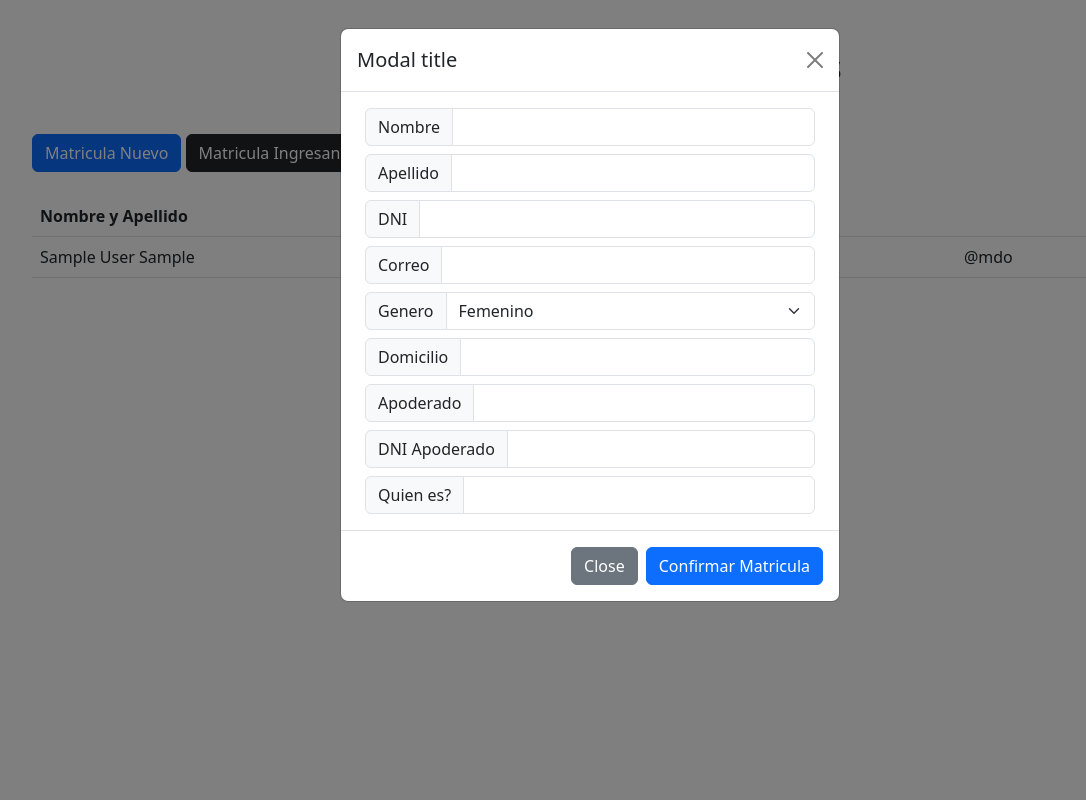
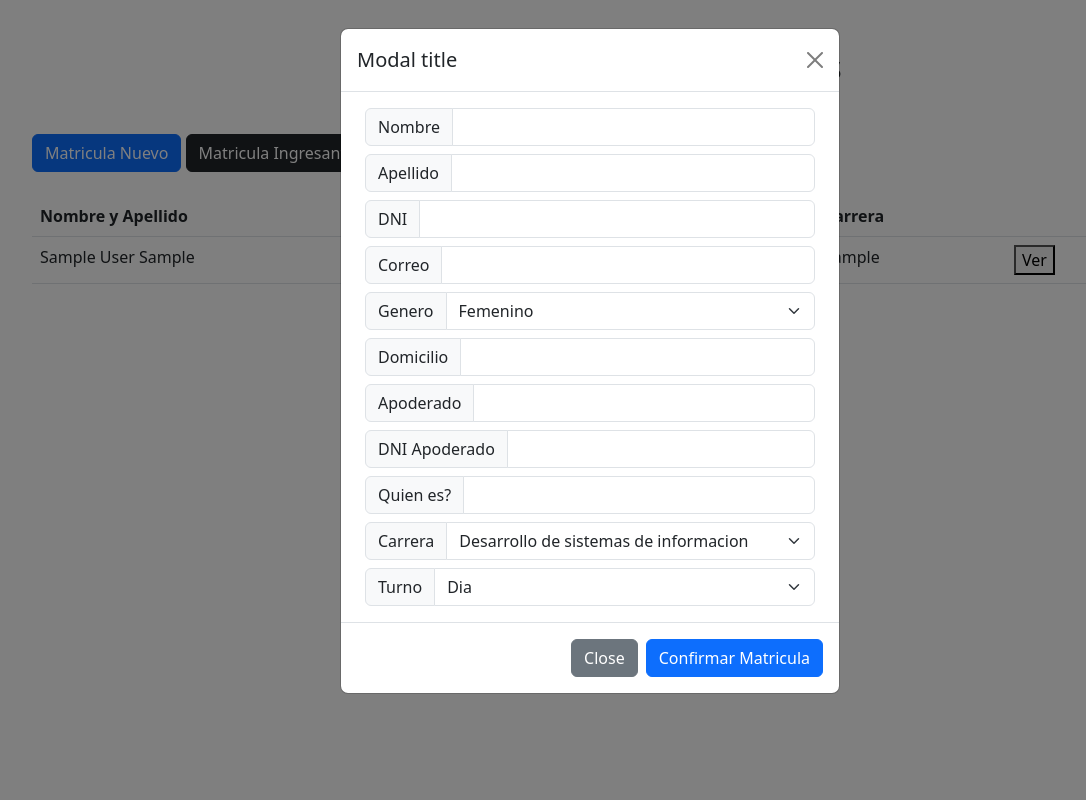
Before and after one commit to franklinjunior23/matricula, a PHP site: page / in a window 1280 px wide, after a click on "Matricula Nuevo". Shown: the whole page, without its empty margins (50-1136 px from the left). Run offline with PHP 8.4, Linux system fonts and the light colour scheme; tables that the repository leaves empty or names only in its code hold one stand-in row (values such as "Sample post").

Commit message:
avance 16/07 23:25

```diff
--- a/index.php
+++ b/index.php
@@ -33,8 +33,6 @@ $resultado = $data->GetAll("a");
     -webkit-appearance: none;
     margin: 0;
   }
-
-
 </style>
 
 <body>
@@ -100,7 +98,21 @@ $resultado = $data->GetAll("a");
                       <label for="" class="input-group-text">Quien es?</label>
                       <input type="text" name="quienes" id="" class="form-control">
                     </div>
-
+                    <div class="input-group">
+                      <label for="" class="input-group-text">Carrera</label>
+                      <select class="form-select" name="carrera" aria-label="Default select example">
+                        <option value="Desarrollo de sistemas de informacion">Desarrollo de sistemas de informacion</option>
+                        <option value="Enfemeria">Enfemeria</option>
+                        <option value="Mecatronica">Mecatronica</option>
+                      </select>
+                    </div>
+                    <div class="input-group">
+                      <label for="" class="input-group-text">Turno</label>
+                      <select class="form-select" name="carrera" aria-label="Default select example">
+                        <option value="Dia">Dia</option>
+                        <option value="Noche">Noche</option>
+                      </select>
+                    </div>
                   </main>
                 </div>
                 <div class="modal-footer">
@@ -160,20 +172,22 @@ $resultado = $data->GetAll("a");
           <tr>
             <th scope="col">Nombre y Apellido</th>
             <th scope="col">Correo</th>
-            <th scope="col">Estado</th>
+            <th scope="col">Ciclo</th>
+            <th scope="col">Carrera</th>
             <th scope="col"></th>
           </tr>
         </thead>
         <tbody>
           <?php
-            foreach($resultado as $data){
+          foreach ($resultado as $data) {
           ?>
-          <tr>
-            <td><?php echo $data['nombre']." ".$data['apellido'] ?></td>
-            <td><?php echo $data['correo']?></td>
-            <td><?php echo $data['estado'] ?></td>
-            <td>@mdo</td>
-          </tr>
+            <tr>
+              <td><?php echo $data['nombre'] . " " . $data['apellido'] ?></td>
+              <td><?php echo $data['correo'] ?></td>
+              <td><?php echo $data['ciclo'] ?></td>
+              <td><?php echo $data['carrera'] ?></td>
+              <td><button type="button">Ver</button></td>
+            </tr>
           <?php } ?>
         </tbody>
       </table>
@@ -194,7 +208,7 @@ if (isset($_POST['reiniciar'])) {
 if (isset($_POST['buscar'])) {
   $dni = $_POST['dni'];
   $connModel = new Students();
-  $req = $connModel->Get( $dni);
+  $req = $connModel->Get($dni);
   if ($req) {
     $_SESSION['data'] = $req;
   } else {
--- a/src/app/model/Model.php
+++ b/src/app/model/Model.php
@@ -45,4 +45,20 @@ class Model extends Config
         $result = $sql;
         return $result;
     }
+    protected function Update($table, $data, $condition)
+    {
+        $setValues = [];
+        foreach ($data as $key => $value) {
+            $setValues[] = "$key = ?";
+        }
+        $setClause = implode(',', $setValues);
+
+        $sql = "UPDATE `$table` SET $setClause WHERE $condition";
+        $stmt = $this->db->prepare($sql);
+
+        $stmt->execute(array_values($data));
+
+        $updatedRows = $stmt->rowCount();
+        return $updatedRows > 0 ? 1 : 0;
+    }
 }
--- a/src/app/model/Students.php
+++ b/src/app/model/Students.php
@@ -23,6 +23,9 @@ class Students extends Model{
         }
         return $this->Create($this->table,$data);
     }
+    public function UpdateC($data, $condition){
+        return $this->Update($this->table,$data,$condition);
+    }
 }
 
 ?>
```
Also changed, not shown: Reactificacion.php (+62 -12 lines), Student.php (+20 -8 lines).
